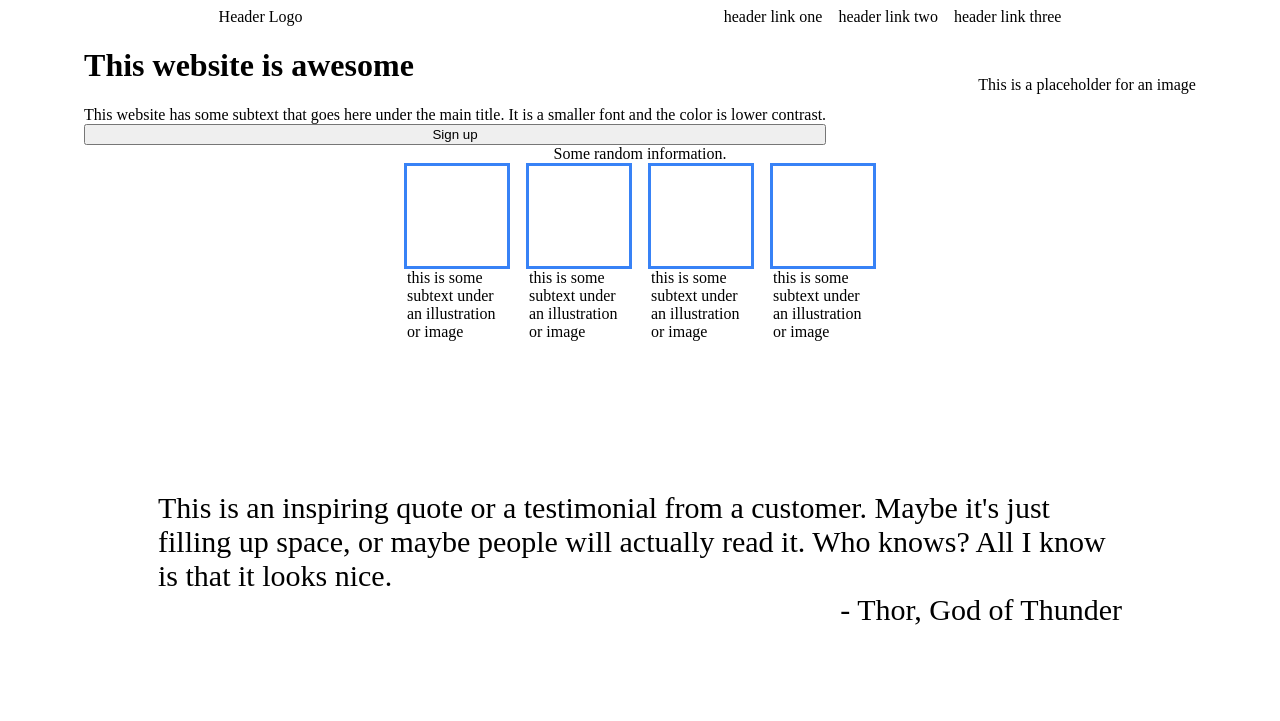
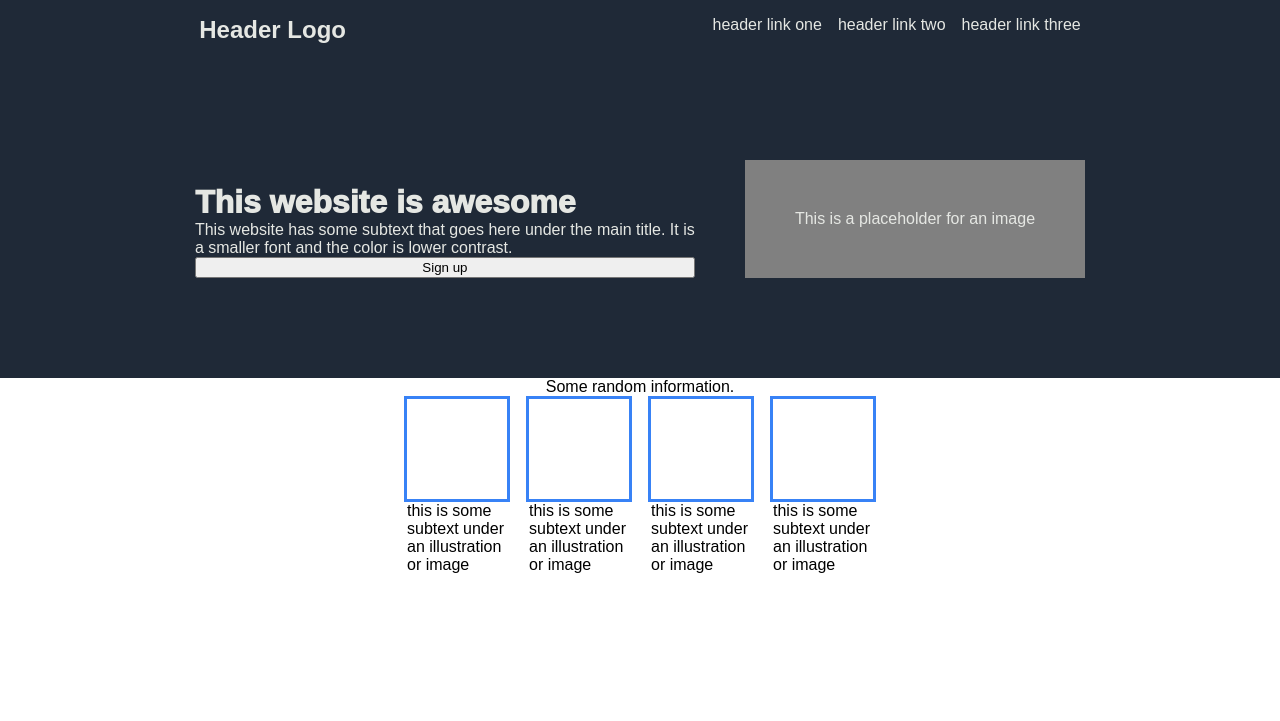
Before and after one commit to ind3ci5ive/landing-page-project, a plain HTML site: page index.html in a window 1280 px wide. Shown: the top 721 px of the page. Drawn offline with Linux system fonts and the light colour scheme.

Commit message:
Add stylization to landing page

```diff
--- a/index.html
+++ b/index.html
@@ -19,7 +19,11 @@
 
             <div class="header">
 
-                Header Logo
+
+                <h4>Header Logo</h4>
+
+
+
 
                 <ul>
 
--- a/styles.css
+++ b/styles.css
@@ -3,15 +3,12 @@ body {
 
     display: flex;
     flex-direction: column;
+    justify-content: space-between;
+    height: 100vh;
+    margin: 0;
+    font-family: sans-serif;
 }
 
-
-.header {
-
-    display: flex;
-    justify-content: space-around;
-
-}
 
 ul {
     display: flex;
@@ -32,18 +29,46 @@ p {
 }
 
 
+h4 {
+
+    margin: 0;
+    font-size: 24px;
+}
+
+h1 {
+
+    margin: 0;
+    font-weight: 1000;
+}
+
+
+.header {
+
+    display: flex;
+    justify-content: space-around;
+    background-color: #1f2937;
+    color: #e5e7e3;
+    padding: 16px;
+}
+
 
 .top-content {
 
     display: flex;
     flex-wrap: wrap;
-    justify-content: space-around;
+    justify-content: center;
+    gap: 50px;
+    background-color: #1f2937;
+    color: #e5e7e3;
+    padding: 100px 100px;
 }
 
 .top-content-left {
 
     display: flex;
     flex-direction: column;
+    max-width: 500px;
+    justify-content: flex-end;
 }
 
 
@@ -51,6 +76,8 @@ p {
 
     display: flex;
     align-items: center;
+    background-color: gray;
+    padding: 50px 50px;
 }
 
 
```
